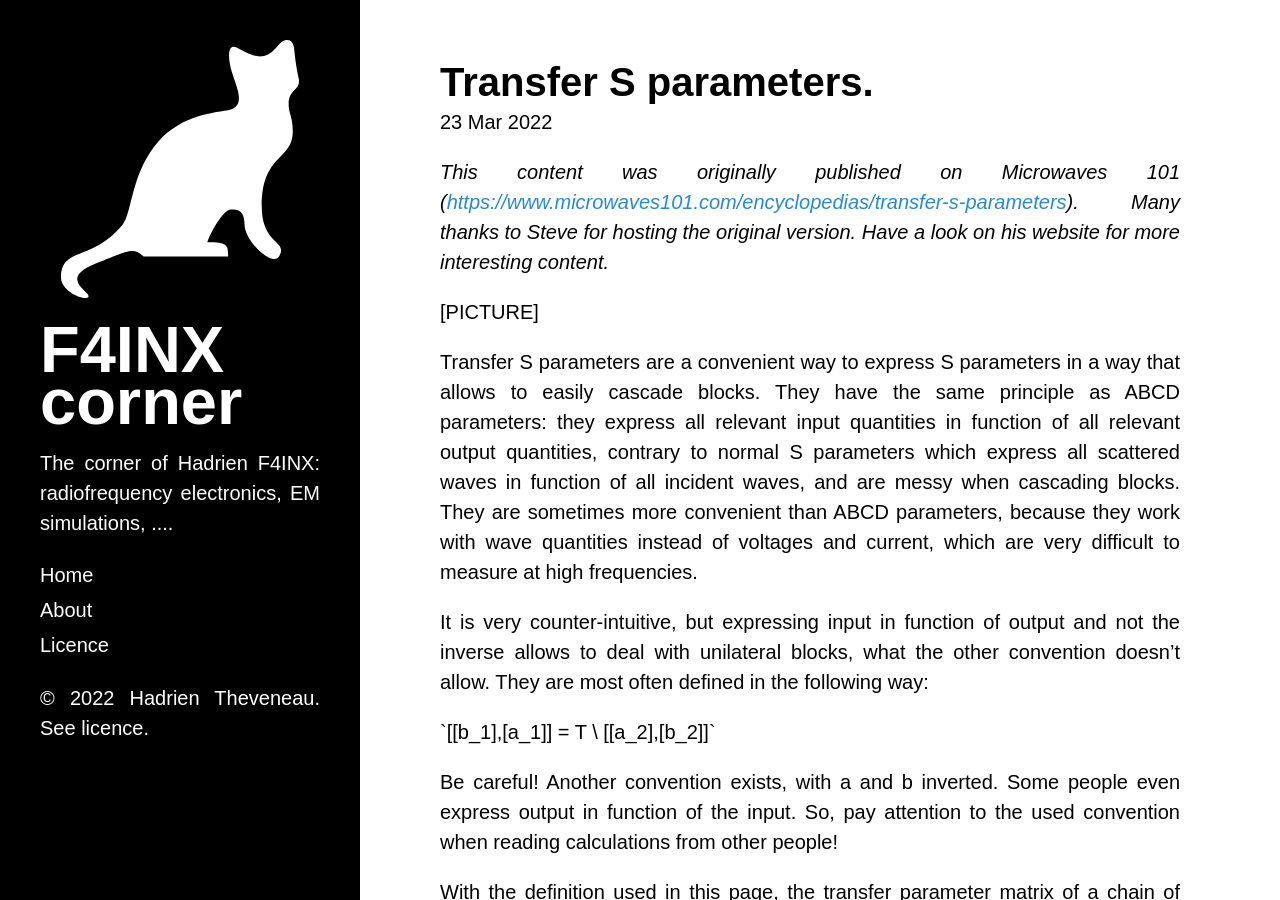
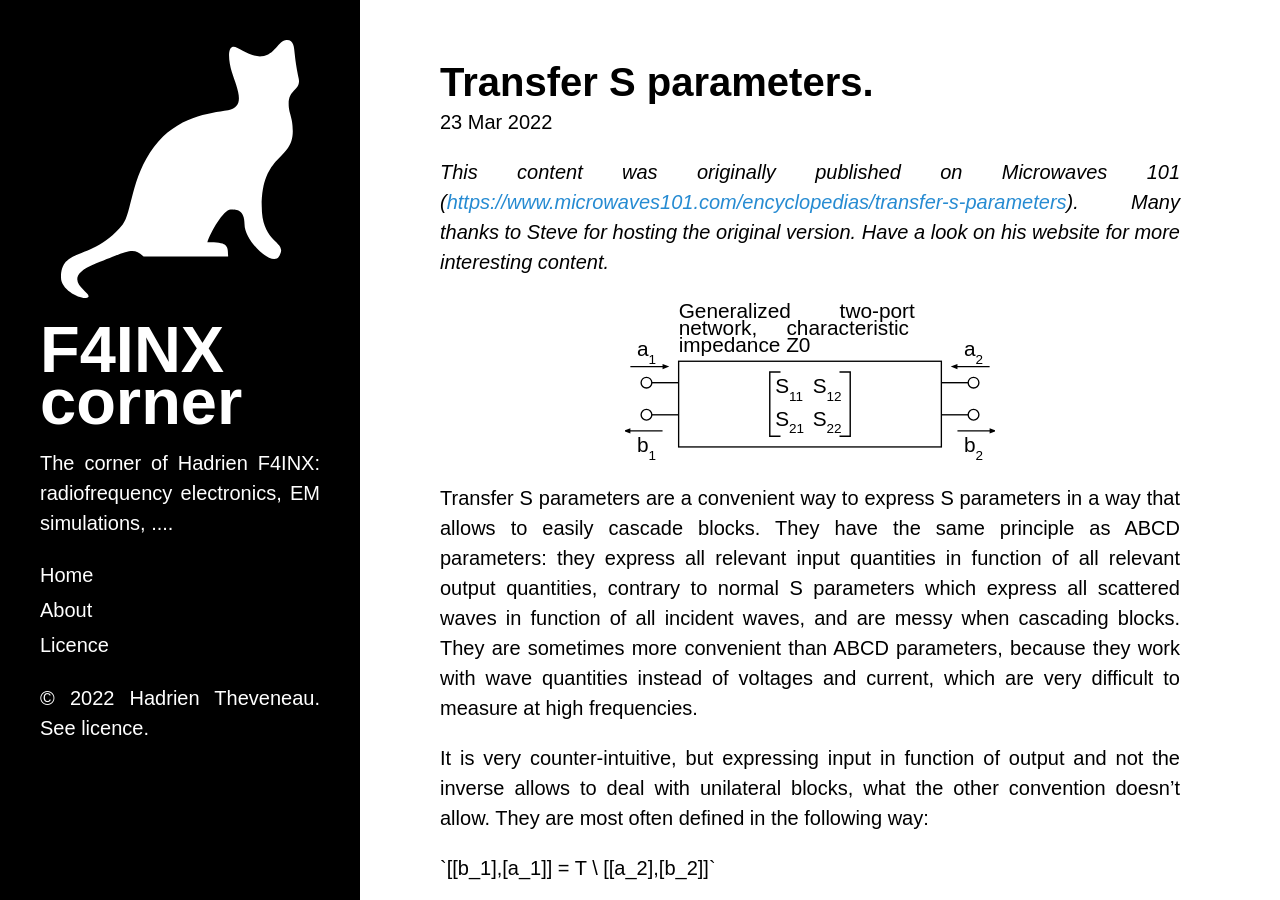
Before and after one commit to thadrien/Zview.github.io, a Jekyll site: the page built from _posts/2022-03-23-transfer-S-parameters.md, in a window 1280 px wide and 900 px high. Built offline with Jekyll 4.4.1, drawn with Linux system fonts in a browser that asks for light colours; a script that is not in the unit is left out.

Commit message:
[CONTENT] Add picture to transfer-S-parameters.

```diff
--- a/_posts/2022-03-23-transfer-S-parameters.md
+++ b/_posts/2022-03-23-transfer-S-parameters.md
@@ -12,7 +12,10 @@
 
 <p class="begin-note">This content was originally published on Microwaves 101 (<a href="https://www.microwaves101.com/encyclopedias/transfer-s-parameters">https://www.microwaves101.com/encyclopedias/transfer-s-parameters</a>). Many thanks to Steve for hosting the original version. Have a look on his website for more interesting content.</p>
 
-[PICTURE]
+{{ comment }}
+{{ Manually included to set size. Zoomed for better rendering. }}
+{{ endcomment }}
+<img src="{{ '/posts/transfer-S-parameters/S-parameters.svg' | relative_url }}" style="width:50%;">
 
 Transfer S parameters are a convenient way to express S parameters in a way that allows to easily cascade blocks. They have the same principle as ABCD parameters: they express all relevant input quantities in function of all relevant output quantities, contrary to normal S parameters which express all scattered waves in function of all incident waves, and are messy when cascading blocks. They are sometimes more convenient than ABCD parameters, because they work with wave quantities instead of voltages and current, which are very difficult to measure at high frequencies.
 
```
Also changed, not shown: posts/transfer-S-parameters/S-parameters.svg (added).
